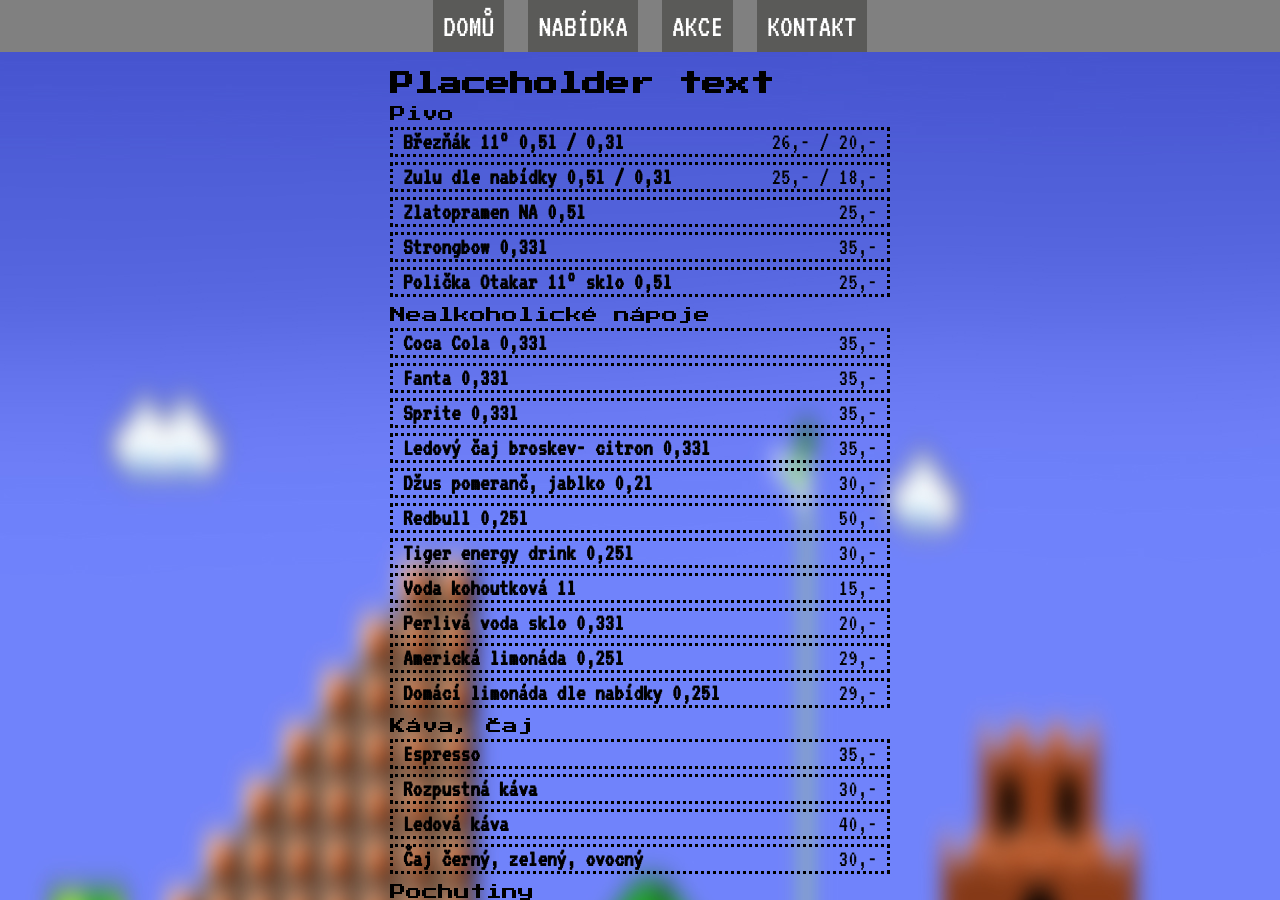
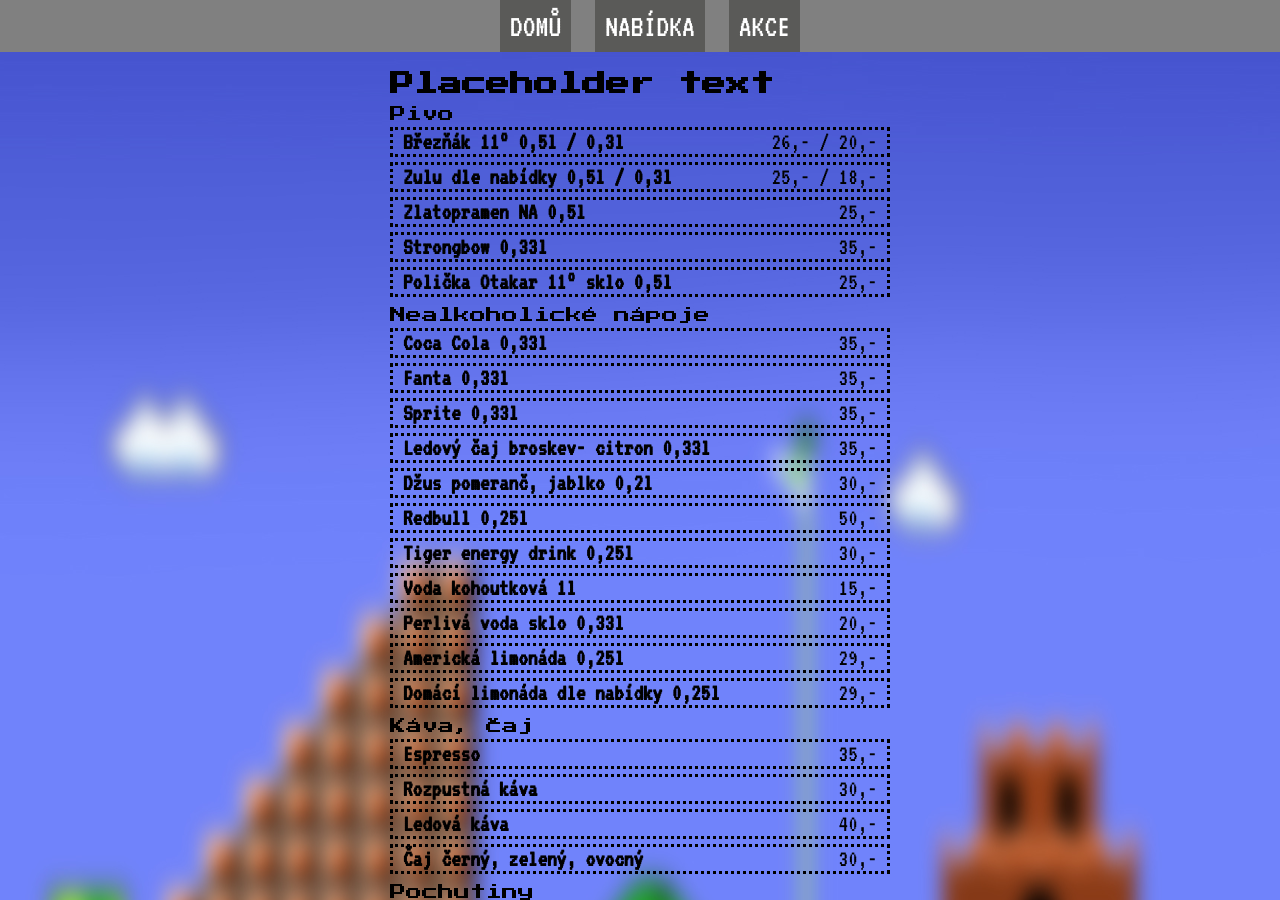
Before and after one commit to icycoba/icycoba.github.io, a Jekyll site: the page nabidka.html, which Jekyll copies as it is, in a window 1280 px wide and 900 px high. Built offline with Jekyll 4.4.1, drawn with Linux system fonts in a browser that asks for light colours.

Commit message:
Update nabidka.html

```diff
--- a/nabidka.html
+++ b/nabidka.html
@@ -13,8 +13,8 @@
     <div class="links">
     <a href="/gamerpub.html">Domů</a>
     <a href="/nabidka.html">Nabídka</a>
-    <a href="/akce.html">Akce</a>
-    <a href="/kontakt.html">Kontakt</a> <br>
+    <a href="/akce.html">Akce</a> <br>
+    <!-- <a href="/kontakt.html">Kontakt</a> -->
     </div>
     </div>
     <div class="productList">
```
